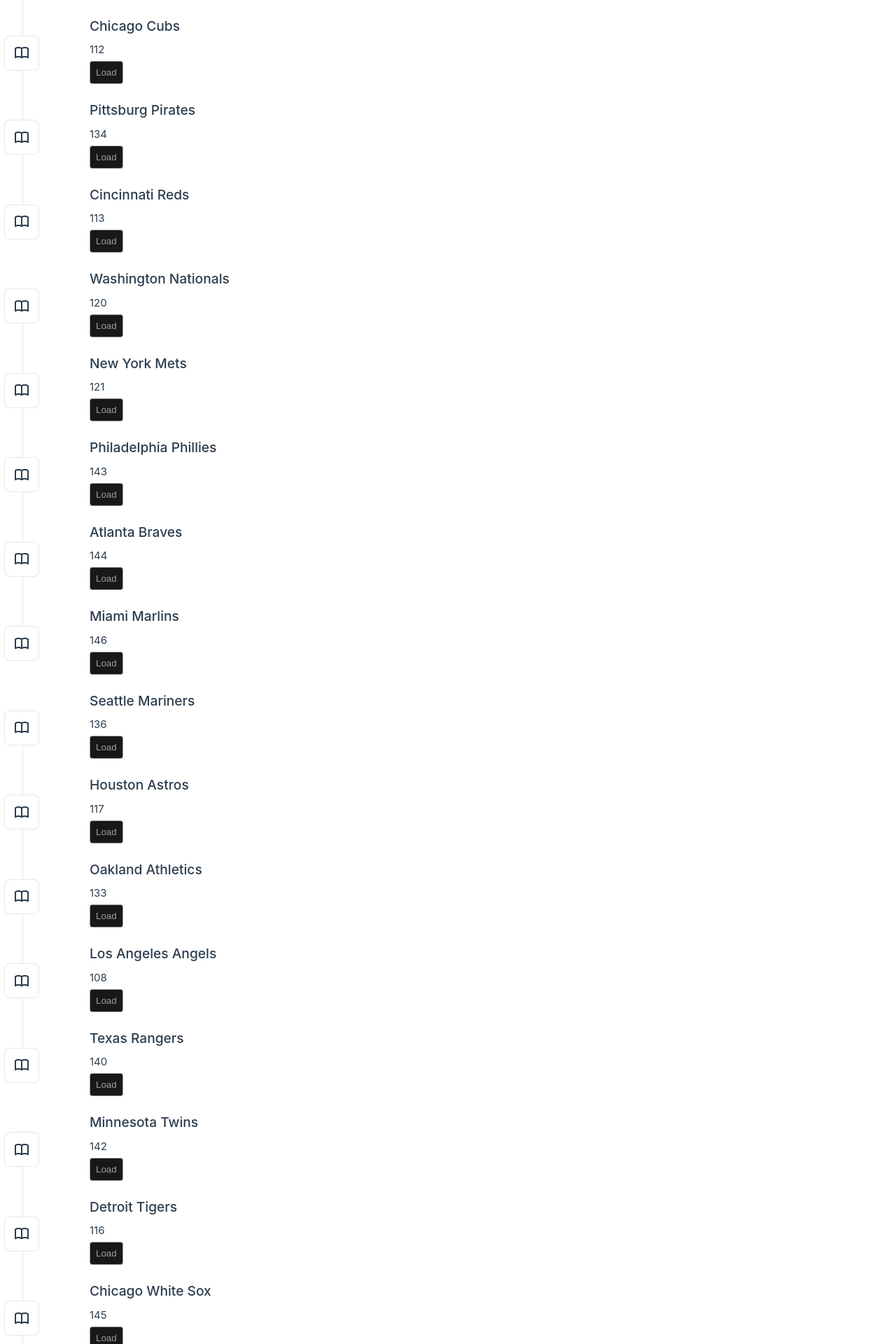
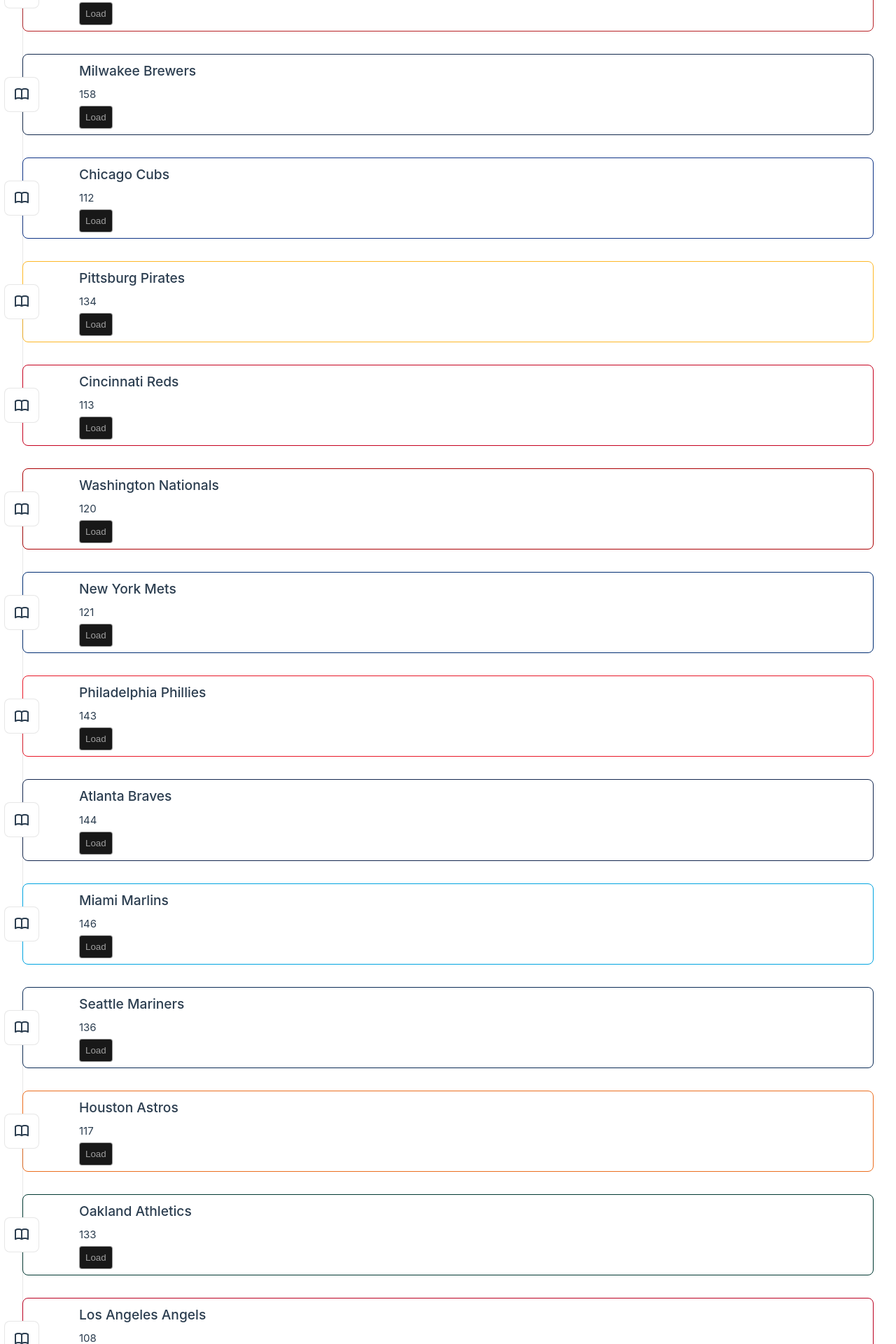
Before and after one commit to Morganhtrotter/website-2023-axe-deque-linter, a Vue app: page / in a window 1280 px wide. Shown: the part 860-2780 px from the top of the page at 70% size. Built offline with nearby package versions, Linux system fonts and the light colour scheme.

Commit message:
Added main colors for each team

```diff
--- a/src/assets/base.css
+++ b/src/assets/base.css
@@ -19,6 +19,43 @@
   --vt-c-text-light-2: rgba(60, 60, 60, 0.66);
   --vt-c-text-dark-1: var(--vt-c-white);
   --vt-c-text-dark-2: rgba(235, 235, 235, 0.64);
+
+  /* MLB Team Colors */
+  --dodger-blue: #005A9C;
+  --giant-orange: #FD5A1E;
+  --padres-brown: #2F241D;
+  --dbacks-red: #A71930;
+  --rockies-purple: #333366;
+
+  --cardinals-red: #B72126;
+  --brewers-blue: #12284B;
+  --cubs-blue: #0E3386;
+  --pirates-yellow: #FDB827;
+  --reds-red: #C6011F;
+
+  --nationals-red: #AB0003;
+  --mets-blue: #002D72;
+  --phillies-red: #E81828;
+  --braves-blue: #13274F;
+  --marlins-blue: #00A3E0;
+
+  --mariners-blue: #0C2C56;
+  --astros-orange: #EB6E1F;
+  --athletics-green: #003831;
+  --angels-red: #BA0021;
+  --rangers-blue: #003278;
+
+  --twins-blue: #002B5C;
+  --tigers-blue: #0C2340;
+  --white-sox-black: #27251F;
+  --royals-blue: #004687;
+  --guardians-red: #E50022;
+
+  --blue-jays-blue: #134A8E;
+  --yankees-blue: #003087;
+  --red-sox-red: #BD3039;
+  --rays-blue: #092C5C;
+  --orioles-orange: #DF4601;
 }
 
 /* semantic color variables for this project */
--- a/src/components/MLBRoster.vue
+++ b/src/components/MLBRoster.vue
@@ -1,6 +1,6 @@
 <template>
   <div
-    class="item"
+    class="MLBRoster"
   >
     <i>
       <slot name="icon"></slot>
@@ -72,7 +72,7 @@
     },
     collapse() {
       if (this.showHideButton === "Show") {
-        document.querySelector(".team-" + this.teamId).style.display = "block"; // Hide the player names wrapper
+        document.querySelector(".team-" + this.teamId).style.display = "block"; // Show the player names wrapper
         this.showHideButton = "Hide";
       } else {
         document.querySelector(".team-" + this.teamId).style.display = "none"; // Hide the player names wrapper
@@ -99,14 +99,137 @@
   border: 1px solid white;
 }
 
-.item {
-  margin-top: 2rem;
+.MLBRoster {
   display: flex;
+  border-radius: 0.5rem;
 }
 
 .details {
   flex: 1;
-  margin-left: 1rem;
+  padding: 0.5rem 0 0.5rem calc(var(--section-gap) / 2);
+  border: 1px solid blue;
+  border-radius: 0.5rem;
+  margin: 1rem 0;
+}
+
+#lad .details {
+  border-color: var(--dodger-blue);
+}
+
+#sf .details {
+  border-color: var(--giant-orange);
+}
+
+#sd .details {
+  border-color: var(--padres-brown);
+}
+
+#ari .details {
+  border-color: var(--dbacks-red);
+}
+
+#col .details {
+  border-color: var(--rockies-purple);
+}
+
+#stl .details {
+  border-color: var(--cardinals-red);
+}
+
+#mil .details {
+  border-color: var(--brewers-blue);
+}
+
+#chc .details {
+  border-color: var(--cubs-blue);
+}
+
+#pit .details {
+  border-color: var(--pirates-yellow);
+}
+
+#cin .details {
+  border-color: var(--reds-red);
+}
+
+#wsh .details {
+  border-color: var(--nationals-red);
+}
+
+#nym .details {
+  border-color: var(--mets-blue);
+}
+
+#phi .details {
+  border-color: var(--phillies-red);
+}
+
+#atl .details {
+  border-color: var(--braves-blue);
+}
+
+#mia .details {
+  border-color: var(--marlins-blue);
+}
+
+#sea .details {
+  border-color: var(--mariners-blue);
+}
+
+#hou .details {
+  border-color: var(--astros-orange);
+}
+
+#oak .details {
+  border-color: var(--athletics-green);
+}
+
+#laa .details {
+  border-color: var(--angels-red);
+}
+
+#tex .details {
+  border-color: var(--rangers-blue);
+}
+
+#min .details {
+  border-color: var(--twins-blue);
+}
+
+#det .details {
+  border-color: var(--tigers-blue);
+}
+
+#cws .details {
+  border-color: var(--white-sox-black);
+}
+
+#kc .details {
+  border-color: var(--royals-blue);
+}
+
+#cle .details {
+  border-color: var(--guardians-red);
+}
+
+#tor .details {
+  border-color: var(--blue-jays-blue);
+}
+
+#nyy .details {
+  border-color: var(--yankees-blue);
+}
+
+#bos .details {
+  border-color: var(--red-sox-red);
+}
+
+#tb .details {
+  border-color: var(--rays-blue);
+}
+
+#bal .details {
+  border-color: var(--orioles-orange);
 }
 
 i {
@@ -127,9 +250,8 @@
 }
 
 @media (min-width: 1024px) {
-  .item {
+  .MLBRoster {
     margin-top: 0;
-    padding: 0.4rem 0 1rem calc(var(--section-gap) / 2);
   }
 
   i {
@@ -141,9 +263,10 @@
     border-radius: 8px;
     width: 50px;
     height: 50px;
+    z-index: 2;
   }
 
-  .item:before {
+  .MLBRoster:before {
     content: ' ';
     border-left: 1px solid var(--color-border);
     position: absolute;
@@ -152,7 +275,7 @@
     height: calc(50% - 25px);
   }
 
-  .item:after {
+  .MLBRoster:after {
     content: ' ';
     border-left: 1px solid var(--color-border);
     position: absolute;
@@ -161,11 +284,11 @@
     height: calc(50% - 25px);
   }
 
-  .item:first-of-type:before {
+  .MLBRoster:first-of-type:before {
     display: none;
   }
 
-  .item:last-of-type:after {
+  .MLBRoster:last-of-type:after {
     display: none;
   }
 }
--- a/src/components/TheWelcome.vue
+++ b/src/components/TheWelcome.vue
@@ -234,7 +234,7 @@
     </MLBRoster>
 
     <MLBRoster
-      id="qws"
+      id="cws"
       teamId="145"
     >
       <template #icon>
@@ -315,3 +315,9 @@
     </MLBRoster>
   </div>
 </template>
+
+<style scoped>
+#sf {
+  border-color: orange;
+}
+</style>
```
